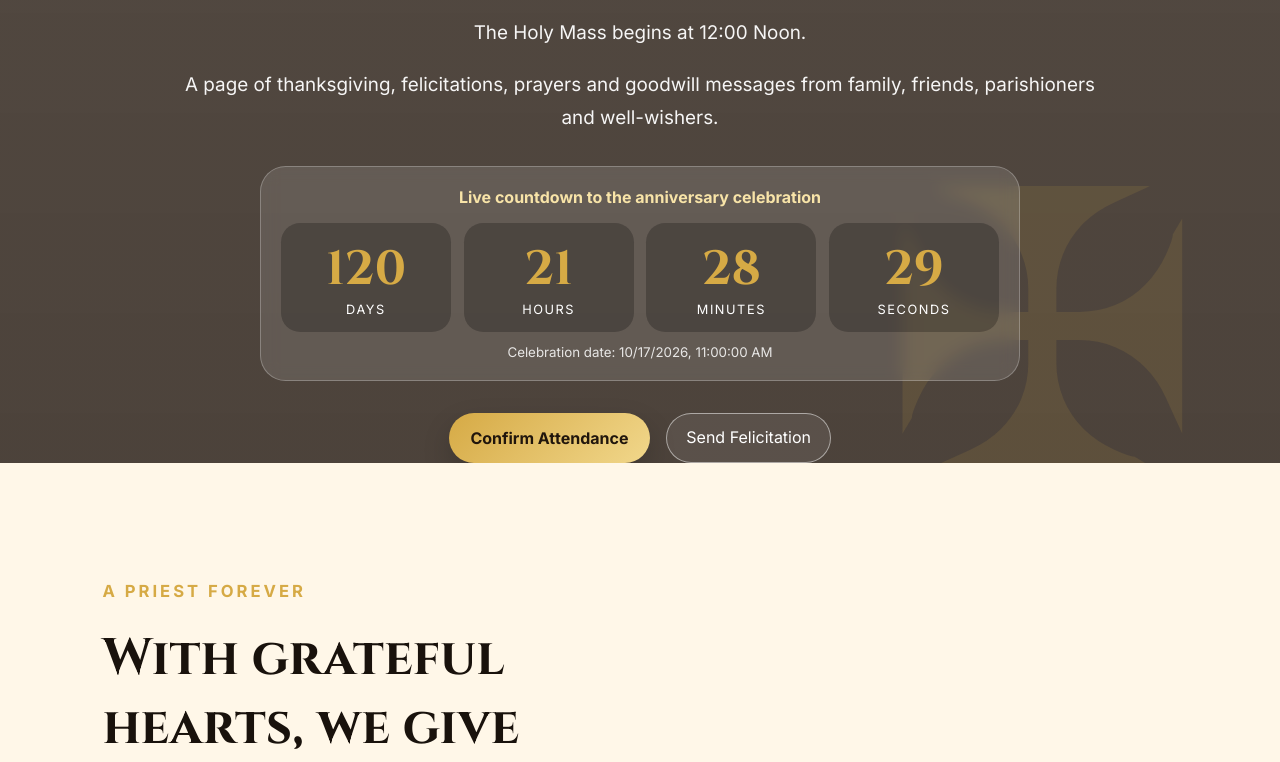
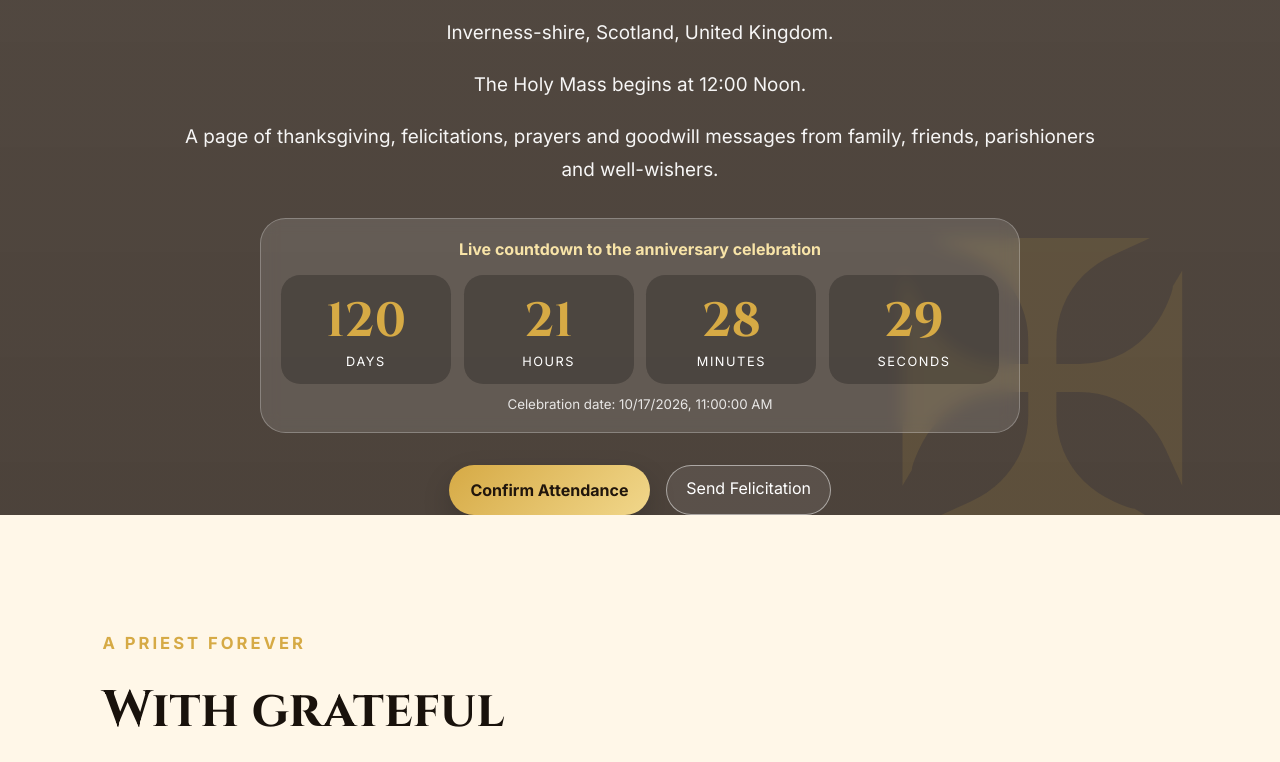
Before and after one commit to frizuma3/frmax-anniversary-website, a website: page docs/index.html in a window 1280 px wide. Shown: the part 536-1298 px from the top of the page. Drawn offline with Linux system fonts and the light colour scheme.

Commit message:
Added full address

```diff
--- a/docs/index.html
+++ b/docs/index.html
@@ -24,6 +24,7 @@
       <p class="eyebrow">Crystal Jubilee of Priestly Ordination</p>
       <h1>Celebrating 15 Years of Priestly Ministry </h1>
       <p class="subtitle">At St. Mary's RC Church, Beauly, IV4 7AU.</p>
+      <p class="subtitle">Inverness-shire, Scotland, United Kingdom.</p>
       <p class="subtitle">The Holy Mass begins at 12:00 Noon.</p>
       <p class="subtitle">A page of thanksgiving, felicitations, prayers and goodwill messages from family, friends, parishioners and well-wishers.</p>
 
```
